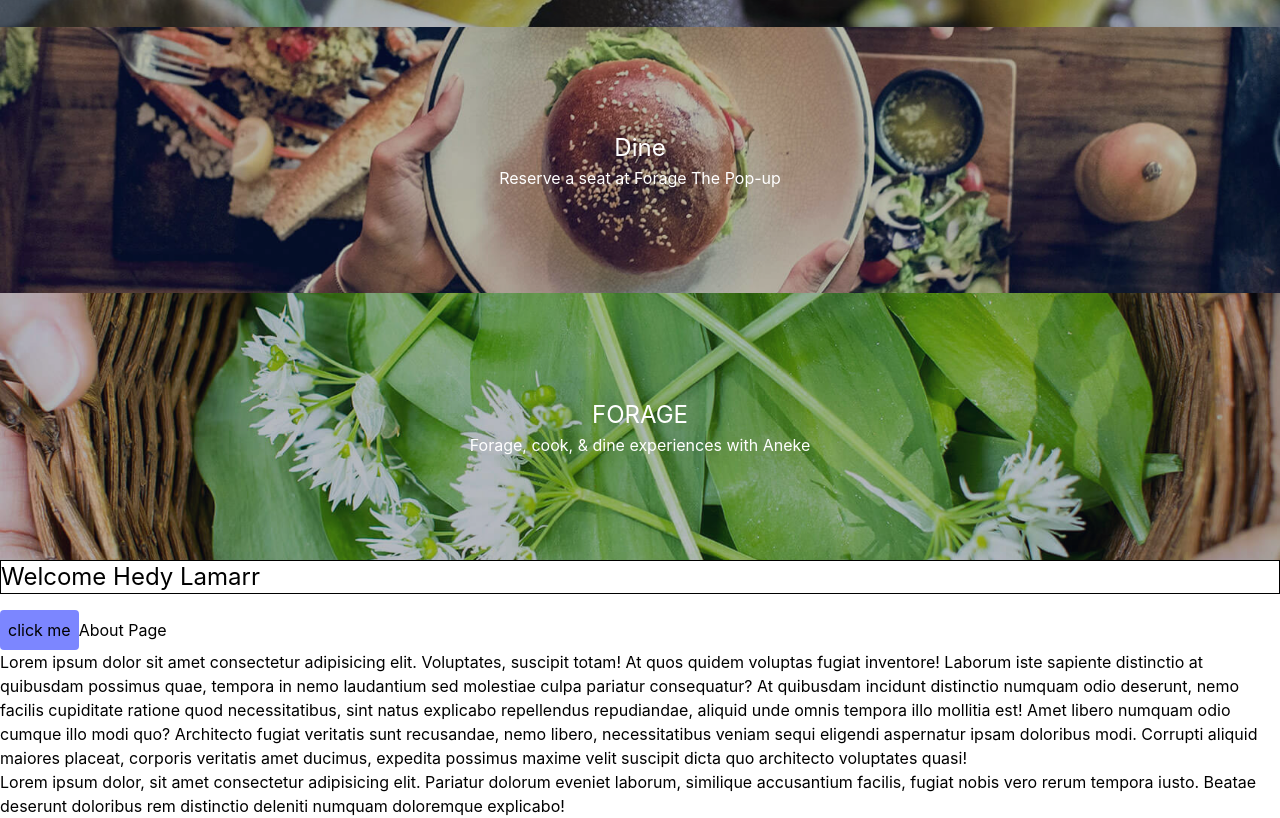
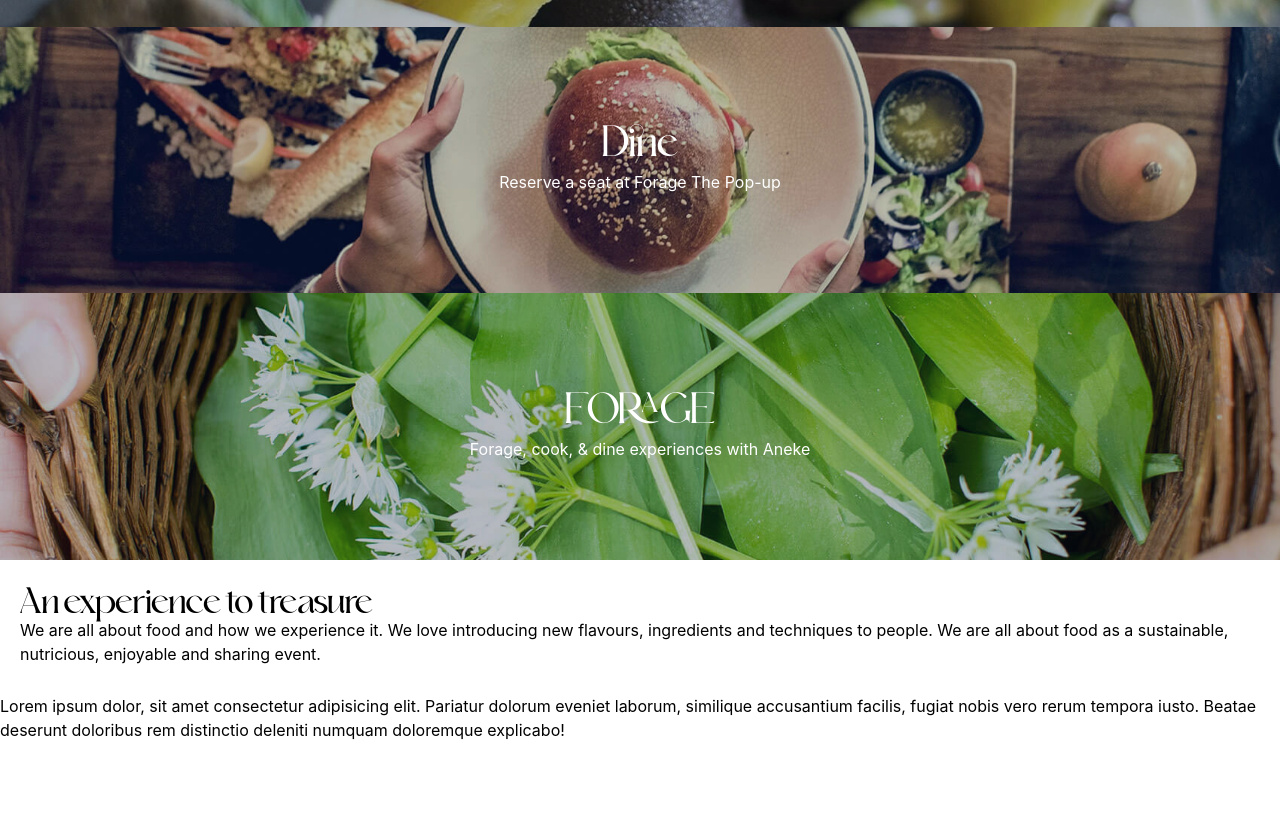
Before and after one commit to suleiman-hamza/food-by-aneke-cl, a React (Vite) app: page / in a window 1280 px wide. Shown: the part 240-1058 px from the top of the page. After the commit the page ends 982 px from the top, so only its background shows below. Built offline with nearby package versions, Linux system fonts and the light colour scheme.

Commit message:
feat: add custom font and update header and hero components for styling

```diff
--- a/src/components/Header.tsx
+++ b/src/components/Header.tsx
@@ -60,7 +60,7 @@ export default function Header() {
           <Logo />
         </a>
         {/* <p>p: {isOpen.toString()}</p> */}
-        <div className="border p-1 h-8 flex items-center justify-center relative z-60">
+        <div className="h-8 flex items-center justify-center relative z-60">
           <button
             className={`group relative flex flex-col gap-1.5 p-2 transition-colors duration-300 z-60 ${activeColor}`}
             onClick={() => setIsOpen(!isOpen)}
--- a/src/components/Hero.tsx
+++ b/src/components/Hero.tsx
@@ -14,7 +14,7 @@ export default function Hero() {
           style={{ backgroundImage: `url(${FoodBanner})` }}
         ></div>
         <div className="z-11">
-          <h2 className="text-[24px]">Food</h2>
+          <h2 className="text-[24px] mb-2 font-alonira">Food</h2>
           <p className="">Amazing food for special occasions prepared with love</p>
         </div>
       </a>
@@ -27,7 +27,7 @@ export default function Hero() {
           style={{ backgroundImage: `url(${DineBanner})` }}
         ></div>
         <div className="z-11">
-          <h2 className="text-[24px]">Dine</h2>
+          <h2 className="text-[24px] mb-2 font-alonira">Dine</h2>
           <p className="">Reserve a seat at Forage The Pop-up</p>
         </div>
       </a>
@@ -40,7 +40,7 @@ export default function Hero() {
           style={{ backgroundImage: `url(${ForageBanner})` }}
         ></div>
         <div className="z-11">
-          <h2 className="text-[24px]">FORAGE</h2>
+          <h2 className="text-[24px] mb-2 font-alonira">FORAGE</h2>
           <p className="">Forage, cook, & dine experiences with Aneke</p>
         </div>
       </a>
--- a/src/components/Logo.tsx
+++ b/src/components/Logo.tsx
@@ -1,4 +1,4 @@
-export default function Logo({ className = "w-48" }: { className?: string }) {
+export default function Logo({ className = "w-40" }: { className?: string }) {
   return (
     <>
       <svg
--- a/src/index.css
+++ b/src/index.css
@@ -1,5 +1,19 @@
 @import "tailwindcss";
 
+/* src/index.css */
+
+@font-face {
+  font-family: "EuAlonira";
+  src: url("./assets/fonts/Eu\ Alonira.ttf") format("truetype");
+  font-weight: normal;
+  font-style: normal;
+  font-display: swap;
+}
+
+/* 2. Tell Tailwind to create a utility class for it */
+@theme {
+  --font-alonira: "EuAlonira", sans-serif;
+}
 /* :root {
   --text: #6b6375;
   --text-h: #08060d;
--- a/src/pages/Home.tsx
+++ b/src/pages/Home.tsx
@@ -1,5 +1,3 @@
-import { Link } from "react-router";
-import CustomButton from "../components/CutomButton";
 import Hero from "../components/Hero";
 
 const user = {
@@ -12,20 +10,16 @@ export default function Home() {
   return (
     <>
       <Hero />
-      <p className="text-2xl border">Welcome {user.name}</p>
-      <CustomButton />
-      <Link to="/about">About Page</Link>
-      <p>
-        Lorem ipsum dolor sit amet consectetur adipisicing elit. Voluptates, suscipit totam! At quos
-        quidem voluptas fugiat inventore! Laborum iste sapiente distinctio at quibusdam possimus
-        quae, tempora in nemo laudantium sed molestiae culpa pariatur consequatur? At quibusdam
-        incidunt distinctio numquam odio deserunt, nemo facilis cupiditate ratione quod
-        necessitatibus, sint natus explicabo repellendus repudiandae, aliquid unde omnis tempora
-        illo mollitia est! Amet libero numquam odio cumque illo modi quo? Architecto fugiat
-        veritatis sunt recusandae, nemo libero, necessitatibus veniam sequi eligendi aspernatur
-        ipsam doloribus modi. Corrupti aliquid maiores placeat, corporis veritatis amet ducimus,
-        expedita possimus maxime velit suscipit dicta quo architecto voluptates quasi!
-      </p>
+      <section className="p-5 py-7">
+        <h2 className="font-alonira text-[20px]">
+          An experience to <span>treasure</span>
+        </h2>
+        <p>
+          We are all about food and how we experience it. We love introducing new flavours,
+          ingredients and techniques to people. We are all about food as a sustainable, nutricious,
+          enjoyable and sharing event.
+        </p>
+      </section>
       <p>
         Lorem ipsum dolor, sit amet consectetur adipisicing elit. Pariatur dolorum eveniet laborum,
         similique accusantium facilis, fugiat nobis vero rerum tempora iusto. Beatae deserunt
```
Also changed, not shown: src/assets/fonts/Eu Alonira.ttf (added).
